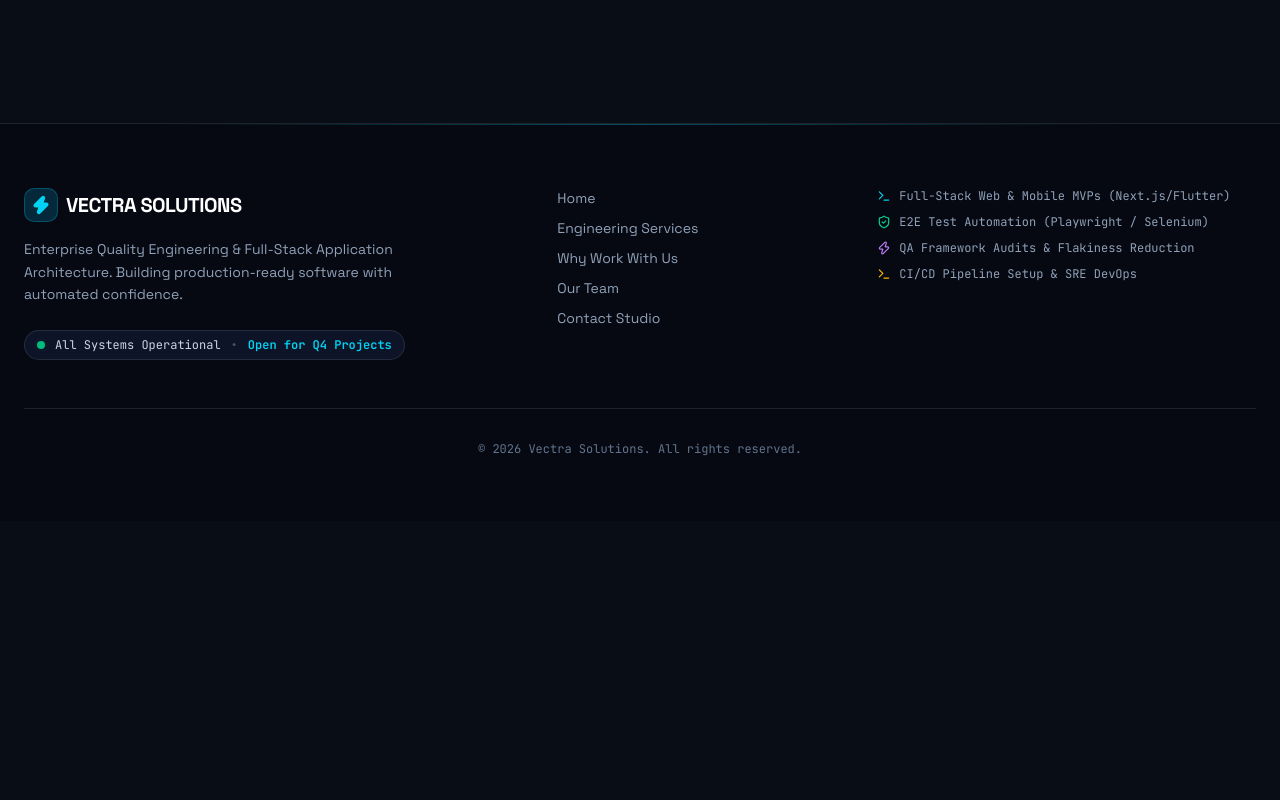
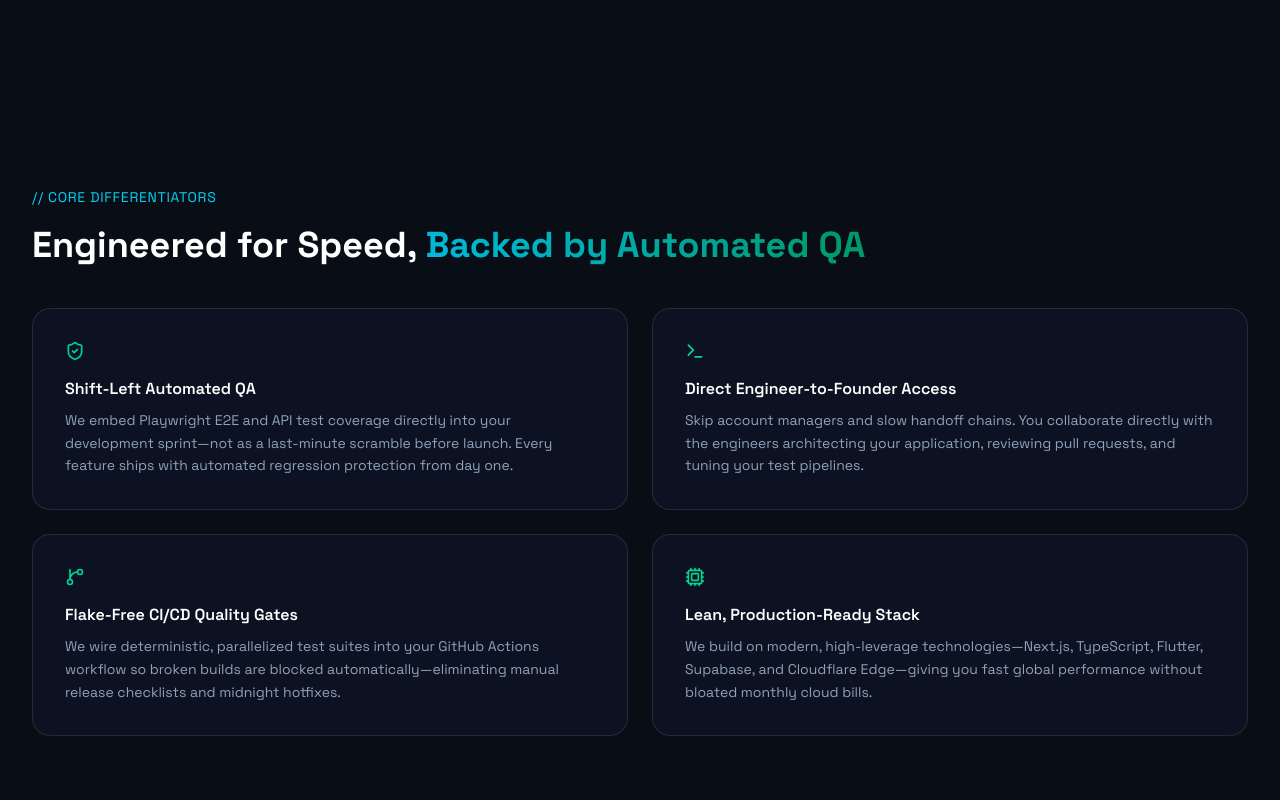
Before and after one commit to Nisal97/VectraTechnologiesWebsite, a Next.js app: page /why-us in a window 1280 px wide. Shown: the part 500-1300 px from the top of the page. Before the commit the page ends 1021 px from the top, so only its background shows below. Built offline with nearby package versions, Linux system fonts and the light colour scheme.

Commit message:
why us - step 2

```diff
--- a/app/why-us/page.tsx
+++ b/app/why-us/page.tsx
@@ -1,6 +1,7 @@
 import type { Metadata } from "next";
 import Navbar from "@/components/Navbar";
 import Footer from "@/components/Footer";
+import { ShieldCheck, Terminal, GitBranch, Cpu } from "lucide-react";
 
 export const metadata: Metadata = {
   title: "Why Us | Vectra Solutions",
@@ -44,6 +45,78 @@ export default function WhyUsPage() {
           </div>
         </div>
       </section>
+      <section
+        id="why-us-differentiators"
+        data-testid="why-us-differentiators"
+        className="py-12 sm:py-16 relative"
+      >
+        <div className="max-w-7xl mx-auto px-4 sm:px-6 lg:px-8">
+          <div className="mb-10">
+            <p className="mb-4 monospace uppercase text-sm text-cyan-400 tracking-wider">
+              // CORE DIFFERENTIATORS
+            </p>
+            <h2 className="text-3xl md:text-4xl font-heading font-extrabold leading-tight">
+              Engineered for Speed, <span className="relative inline-block bg-gradient-to-r from-cyan-500 to-emerald-600 bg-clip-text text-transparent">
+                Backed by Automated QA
+              </span>
+            </h2>
+          </div>
+          <div className="grid grid-cols-1 md:grid-cols-2 gap-6 mt-10">
+            <div
+              className="bg-slate-900/60 border border-white/10 rounded-2xl p-6 sm:p-8 hover:border-cyan-500/30 transition-colors cursor-pointer"
+            >
+              <div className="flex items-center gap-3 mb-4">
+                <ShieldCheck className="w-5 h-5 text-emerald-400" />
+              </div>
+              <h3 className="font-heading font-semibold text-white mb-2">
+                Shift-Left Automated QA
+              </h3>
+              <p className="text-slate-400 text-sm leading-relaxed">
+                We embed Playwright E2E and API test coverage directly into your development sprint—not as a last-minute scramble before launch. Every feature ships with automated regression protection from day one.
+              </p>
+            </div>
+            <div
+              className="bg-slate-900/60 border border-white/10 rounded-2xl p-6 sm:p-8 hover:border-cyan-500/30 transition-colors cursor-pointer"
+            >
+              <div className="flex items-center gap-3 mb-4">
+                <Terminal className="w-5 h-5 text-emerald-400" />
+              </div>
+              <h3 className="font-heading font-semibold text-white mb-2">
+                Direct Engineer-to-Founder Access
+              </h3>
+              <p className="text-slate-400 text-sm leading-relaxed">
+                Skip account managers and slow handoff chains. You collaborate directly with the engineers architecting your application, reviewing pull requests, and tuning your test pipelines.
+              </p>
+            </div>
+            <div
+              className="bg-slate-900/60 border border-white/10 rounded-2xl p-6 sm:p-8 hover:border-cyan-500/30 transition-colors cursor-pointer"
+            >
+              <div className="flex items-center gap-3 mb-4">
+                <GitBranch className="w-5 h-5 text-emerald-400" />
+              </div>
+              <h3 className="font-heading font-semibold text-white mb-2">
+                Flake-Free CI/CD Quality Gates
+              </h3>
+              <p className="text-slate-400 text-sm leading-relaxed">
+                We wire deterministic, parallelized test suites into your GitHub Actions workflow so broken builds are blocked automatically—eliminating manual release checklists and midnight hotfixes.
+              </p>
+            </div>
+            <div
+              className="bg-slate-900/60 border border-white/10 rounded-2xl p-6 sm:p-8 hover:border-cyan-500/30 transition-colors cursor-pointer"
+            >
+              <div className="flex items-center gap-3 mb-4">
+                <Cpu className="w-5 h-5 text-emerald-400" />
+              </div>
+              <h3 className="font-heading font-semibold text-white mb-2">
+                Lean, Production-Ready Stack
+              </h3>
+              <p className="text-slate-400 text-sm leading-relaxed">
+                We build on modern, high-leverage technologies—Next.js, TypeScript, Flutter, Supabase, and Cloudflare Edge—giving you fast global performance without bloated monthly cloud bills.
+              </p>
+            </div>
+          </div>
+        </div>
+      </section>
       <Footer />
     </main>
   );
```
